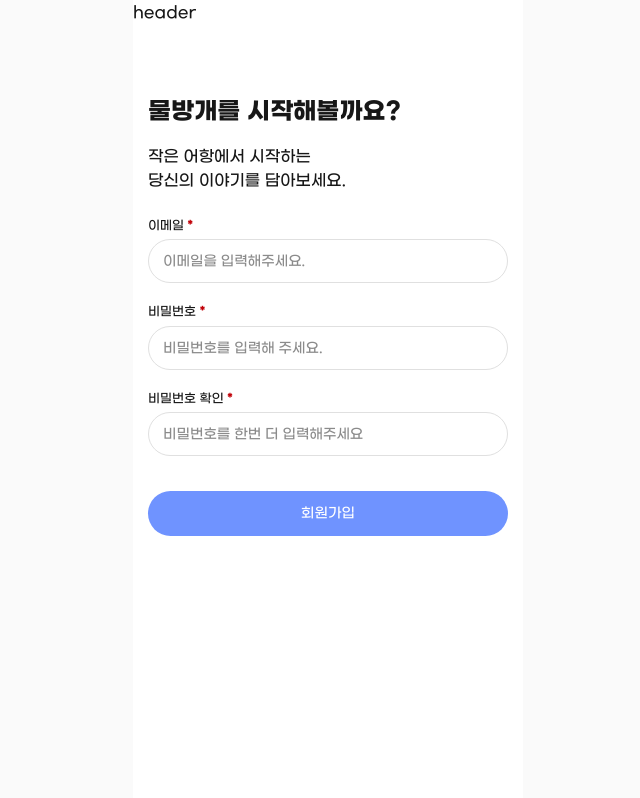
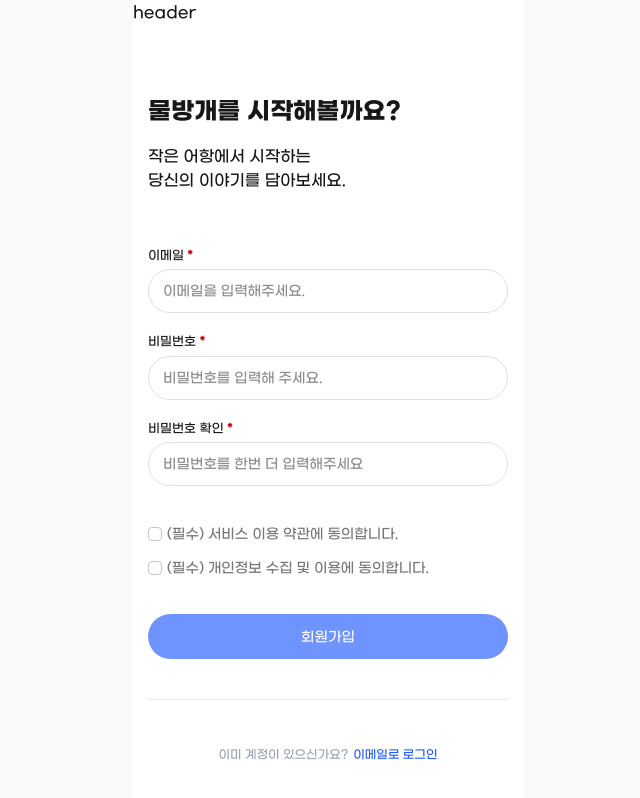
Before and after one commit to yeaseula/Mulbanggae, a Next.js app: page /signup in a window 1280 px wide. Shown: the whole page, without its empty margins (312-952 px from the left). Built offline with nearby package versions, Linux system fonts and the light colour scheme.

Commit message:
sign up : 동의사항 체크 추가

```diff
--- /dev/null
+++ b/components/form/input-agree-field.tsx
@@ -0,0 +1,72 @@
+"use client"
+import {InputHTMLAttributes} from "react";
+import { RegisterOptions, UseFormRegister } from "react-hook-form";
+import styled from "styled-components";
+
+interface InputType extends Omit<InputHTMLAttributes<HTMLInputElement>, 'width'|'name'> {
+    name: string;
+    label: string;
+    error?: string;
+    required?: boolean;
+    register: UseFormRegister<any>;
+    rules?: RegisterOptions;
+    width?: string | number;
+    show?: boolean
+}
+
+export function InputAgreeField({
+    label,
+    error,
+    register,
+    rules,
+    name,
+    required,
+    ...rest
+}:InputType) {
+    const id = name;
+    return (
+        <>
+            <Label htmlFor={id}>
+                <Checkbox type="checkbox" id={id}
+                {...register(name,rules)}
+                {...rest}
+                />
+                {label}
+            </Label>
+        </>
+    )
+}
+
+const Label = styled.label`
+    position: relative;
+    font-size: 1.4rem;
+    color: var(--gray_dark_color);
+    padding: 0 19px;
+`
+
+const Checkbox = styled.input`
+    appearance: none;
+
+    &::before {
+        content: '';
+        display: inline-block;
+        width: 14px;
+        height: 14px;
+        border: 1px solid var(--gray_semidark_color);
+        border-radius: 4px;
+        position: absolute;
+        top: 0;
+        left: 0;
+    }
+
+    &:checked {
+        &::before {
+            border: 1px solid var(--main_color);
+            background-color: var(--main_color);
+            background-image: url('/images/check-icon.svg');
+            background-size: 10px;
+            background-position: center;
+            background-repeat: no-repeat;
+        }
+    }
+`
--- a/components/form/input-field.tsx
+++ b/components/form/input-field.tsx
@@ -31,6 +31,7 @@ export function InputField({
         className="block text-xl mb-2"
         >{label} {required && <b className="font-bold text-red-700"> *</b>}</label>
         <InputStyle
+        id={id}
         className={error && 'error'}
         aria-required={required}
         aria-invalid={!!error}
--- a/components/form/submit-button.tsx
+++ b/components/form/submit-button.tsx
@@ -16,7 +16,6 @@ export const SubmitButton = memo(({
     disabled,
     children
 }:ButtonProps)=>{
-    console.log(disabled)
     return (
         <Button type={type} disabled={disabled} onClick={onClick}>{children}</Button>
     )
@@ -25,6 +24,7 @@ export const SubmitButton = memo(({
 const Button = styled.button`
     width: 100%;
     height: 100%;
+    line-height: 47px;
     color: #fff;
     border-radius: 100px;
     background-color: var(--main_color);
--- a/features/signup/signup.tsx
+++ b/features/signup/signup.tsx
@@ -1,14 +1,19 @@
 "use client"
 
-import { useForm, SubmitHandler, FormProvider, useWatch } from "react-hook-form"
+import Link from "next/link"
+import { useForm, SubmitHandler } from "react-hook-form"
+import { EMAIL_REGEX, PASS_REGEX } from "@/utils/validation"
 import { InputField } from "@/components/form/input-field"
+import { InputAgreeField } from "@/components/form/input-agree-field"
+import { SubmitButton } from "@/components/form/submit-button"
 import { CommonWrapper } from "@/styled/layout.styled"
-import { SubmitButton } from "@/components/form/submit-button"
 
 export interface SignFormValid {
     email: string
     password: string
     passwordCheck: string
+    agreeTermsofUse: boolean
+    privacyTermsofUse: boolean
 }
 
 export function SignUp() {
@@ -21,15 +26,11 @@ export function SignUp() {
         mode: "onChange",
     })
 
-
     const onSubmit: SubmitHandler<SignFormValid> = () => handleSignUp()
 
     const handleSignUp = () => {
 
     }
-
-    const EMAIL_REGEX = /^[^\s@]+@[^\s@]+\.[^\s@]+$/
-    const PASS_REGEX = /^(?=.*[A-Za-z])(?=.*\d)[A-Za-z\d]{8,}$/;
 
     return (
         <CommonWrapper>
@@ -40,7 +41,7 @@ export function SignUp() {
                     당신의 이야기를 담아보세요.
                 </p>
 
-                <div className="mt-10">
+                <div className="mt-22">
                     <form onSubmit={handleSubmit(onSubmit)}>
                         <InputField
                         placeholder="이메일을 입력해주세요."
@@ -63,7 +64,7 @@ export function SignUp() {
                             // }
                         }}/>
                         {errors.email &&
-                            <p className="text-red-600 mt-3 text-xl">{errors.email.message}</p>
+                            <p className="mt-3 text-xl text-red-600">{errors.email.message}</p>
                         }
                         <div className="mt-8">
                             <InputField
@@ -85,7 +86,7 @@ export function SignUp() {
                                 }
                             }}/>
                             {errors.password &&
-                            <p className="text-red-600 mt-3 text-xl">{errors.password.message}</p>
+                            <p className="mt-3 text-xl text-red-600">{errors.password.message}</p>
                             }
                         </div>
                         <div className="mt-8">
@@ -103,13 +104,43 @@ export function SignUp() {
                             }}
                             />
                             {errors.passwordCheck &&
-                            <p className="text-red-600 mt-3 text-xl">{errors.passwordCheck.message}</p>
+                            <p className="mt-3 text-xl text-red-600">{errors.passwordCheck.message}</p>
                             }
                         </div>
-                        <div className="h-18 mt-14">
+                        <div className="mt-14">
+                            <InputAgreeField
+                            name="agreeTermsofUse"
+                            type="checkbox"
+                            label="(필수) 서비스 이용 약관에 동의합니다."
+                            required
+                            register={register}
+                            rules={{
+                                required: true
+                            }}
+                            />
+                        </div>
+                        <div className="mt-4">
+                            <InputAgreeField
+                            name="agreePersonal"
+                            type="checkbox"
+                            label="(필수) 개인정보 수집 및 이용에 동의합니다."
+                            required
+                            register={register}
+                            rules={{
+                                required: true
+                            }}
+                            />
+                        </div>
+                        <div className="mt-14 h-18">
                             <SubmitButton disabled={!isValid || isSubmitting} type="submit">회원가입</SubmitButton>
                         </div>
                     </form>
+
+                    <div className="mt-16 mb-18 w-full h-0.5 bg-gray-200"></div>
+
+                    <p className="text-center text-[1.2rem] text-gray-400">이미 계정이 있으신가요?
+                        <Link href={'/login'} className="text-(--main_color) ml-2">이메일로 로그인</Link>
+                    </p>
                 </div>
             </div>
         </CommonWrapper>
--- /dev/null
+++ b/utils/validation.ts
@@ -0,0 +1,2 @@
+export const EMAIL_REGEX = /^[^\s@]+@[^\s@]+\.[^\s@]+$/
+export const PASS_REGEX = /^(?=.*[A-Za-z])(?=.*\d)[A-Za-z\d]{8,}$/;
```
Also changed, not shown: public/images/check-icon.svg (added).
